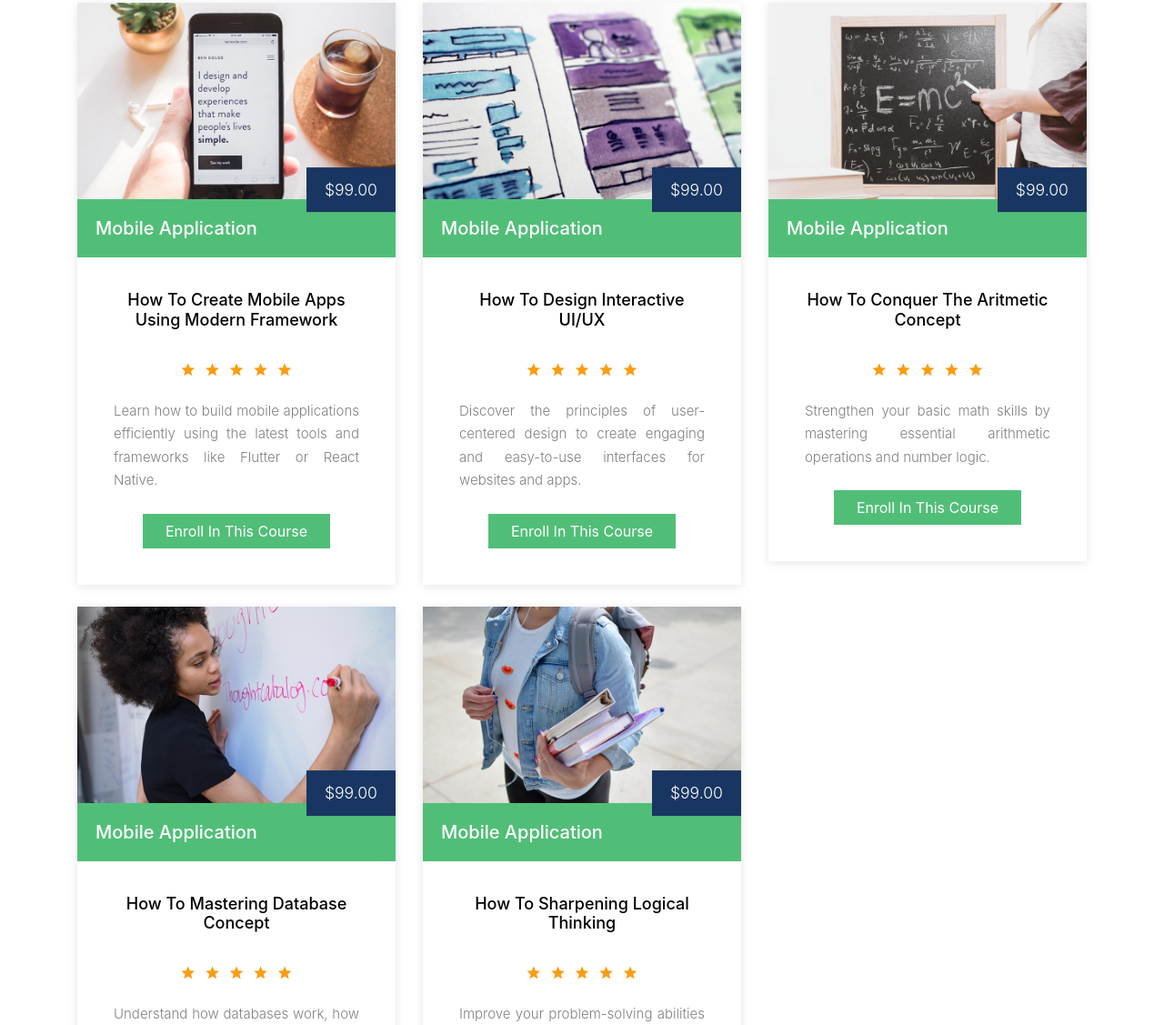
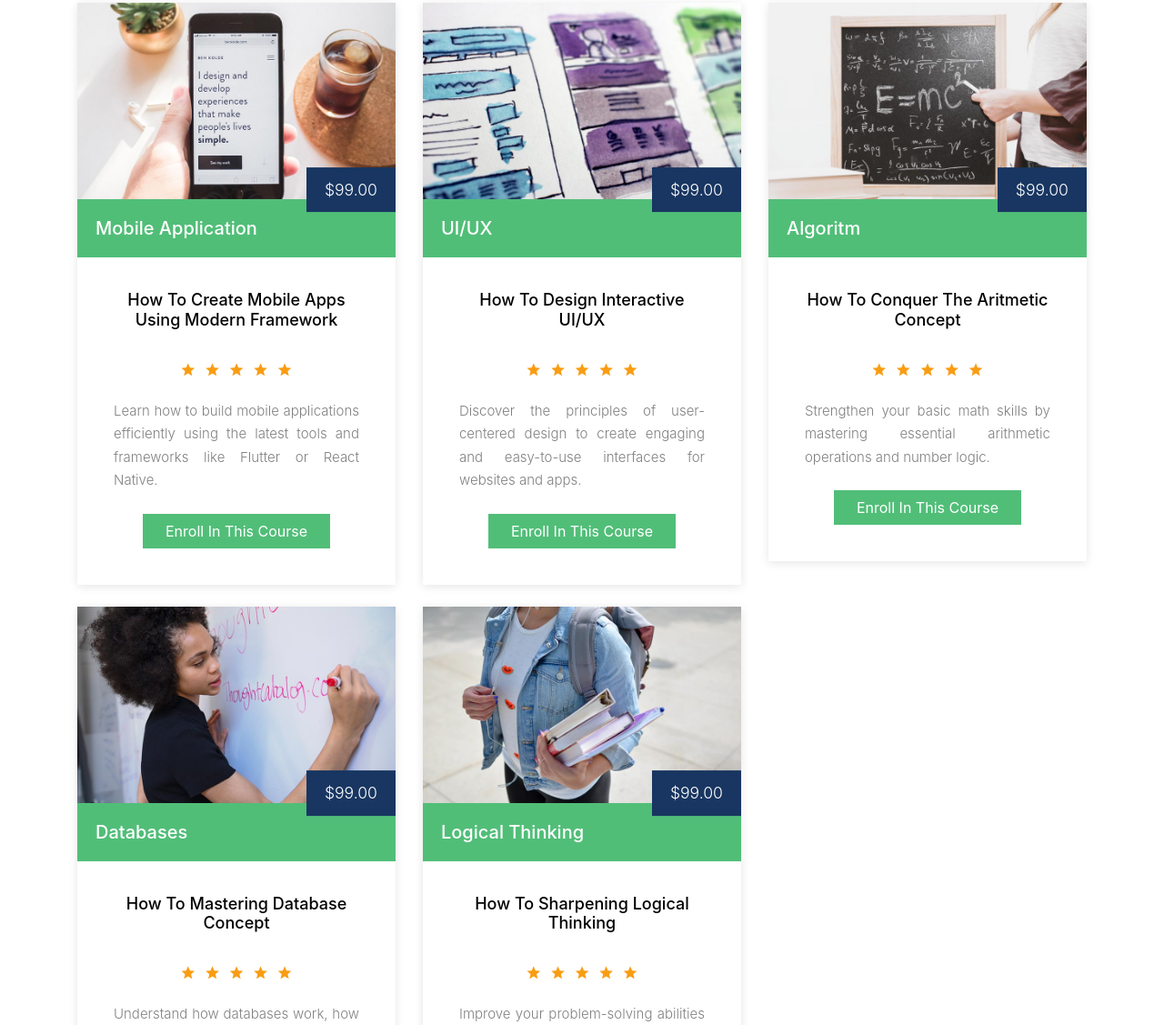
Before and after one commit to prakosobay/uas-pemrograman-web, a plain HTML site: page courses.html in a window 1280 px wide. Shown: the part 466-1593 px from the top of the page at 91% size. Drawn offline with Linux system fonts and the light colour scheme; files whose address does not match are found by name; a web font is replaced by a local one.

Commit message:
fix courses

```diff
--- a/courses.html
+++ b/courses.html
@@ -143,7 +143,7 @@
                         <figure class="thumnail">
                                 <a href="contact.html"><img src="images/course_2.jpg" alt="Image" class="img-fluid"></a>
                         <div class="price">$99.00</div>
-                        <div class="category"><h3>Mobile Application</h3></div>
+                        <div class="category"><h3>UI/UX</h3></div>
                         </figure>
                         <div class="course-1-content pb-4">
                           <h2>How To Design Interactive UI/UX</h2>
@@ -165,7 +165,7 @@
                         <figure class="thumnail">
                                 <a href="contact.html"><img src="images/course_3.jpg" alt="Image" class="img-fluid"></a>
                         <div class="price">$99.00</div>
-                        <div class="category"><h3>Mobile Application</h3></div>
+                        <div class="category"><h3>Algoritm</h3></div>
                         </figure>
                         <div class="course-1-content pb-4">
                           <h2>How To Conquer The Aritmetic Concept</h2>
@@ -188,7 +188,7 @@
                         <figure class="thumnail">
                                 <a href="contact.html"><img src="images/course_4.jpg" alt="Image" class="img-fluid"></a>
                         <div class="price">$99.00</div>
-                        <div class="category"><h3>Mobile Application</h3></div>
+                        <div class="category"><h3>Databases</h3></div>
                         </figure>
                         <div class="course-1-content pb-4">
                           <h2>How To Mastering Database Concept</h2>
@@ -210,7 +210,7 @@
                         <figure class="thumnail">
                                 <a href="contact.html"><img src="images/course_5.jpg" alt="Image" class="img-fluid"></a>
                         <div class="price">$99.00</div>
-                        <div class="category"><h3>Mobile Application</h3></div>
+                        <div class="category"><h3>Logical Thinking</h3></div>
                         </figure>
                         <div class="course-1-content pb-4">
                           <h2>How To Sharpening Logical Thinking</h2>
```
